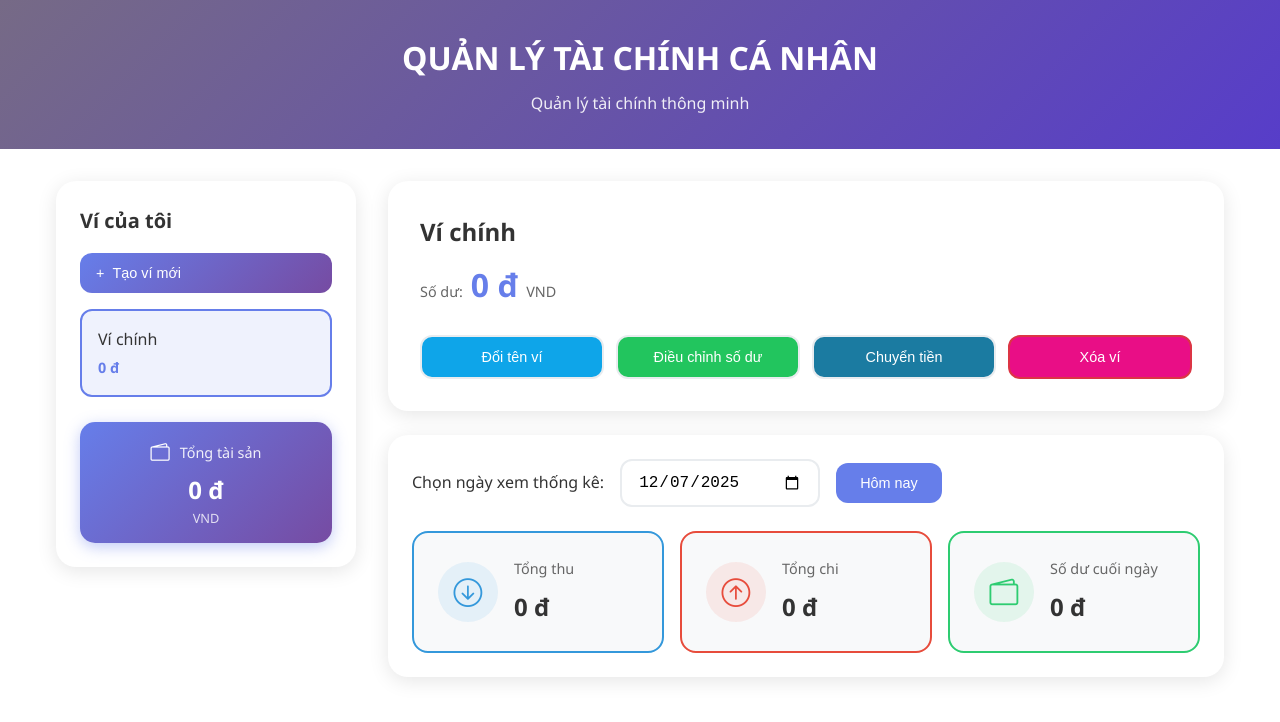
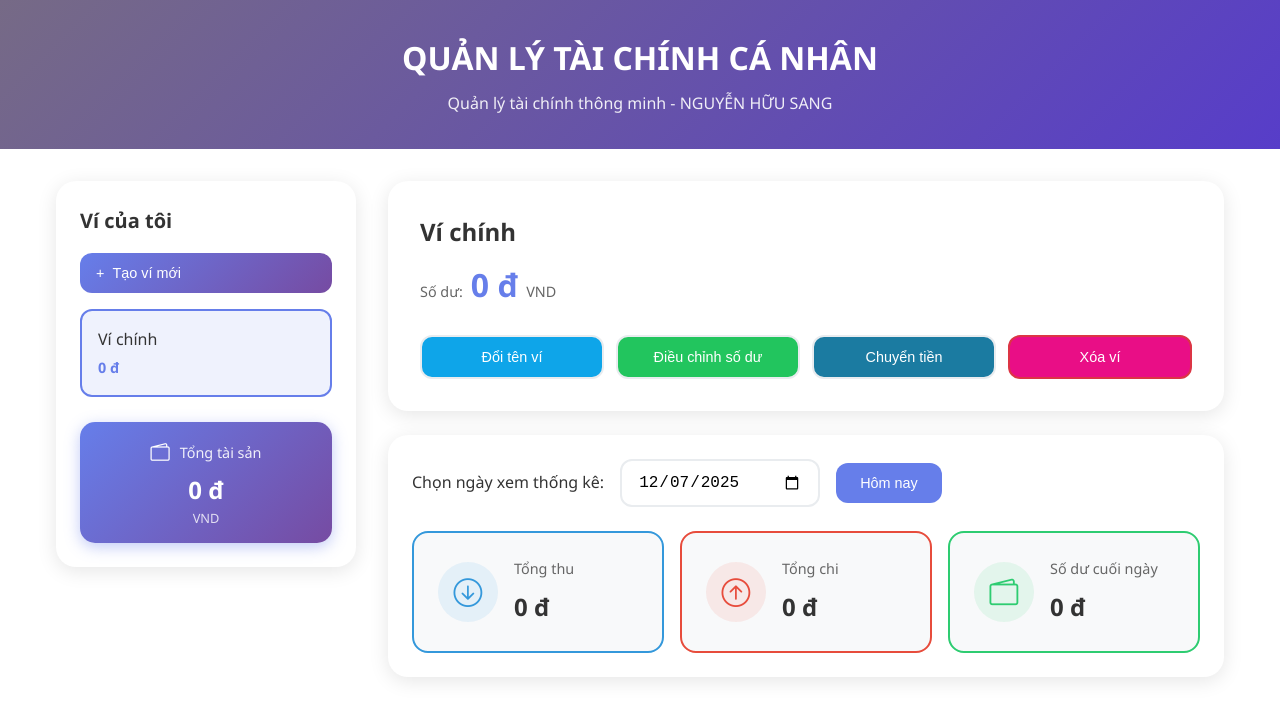
Before and after one commit to HuuSang2002/QuanLyChiTieu, a plain HTML site: page index.html in a window 1280 px wide. Shown: the top 722 px of the page. Drawn offline with nearby package versions, Linux system fonts and the light colour scheme.

Commit message:
CapNhat_07_12_2025_Ban02

```diff
--- a/index.html
+++ b/index.html
@@ -23,7 +23,7 @@
                     style="font-family: 'Segoe UI', Tahoma, Geneva, Verdana, sans-serif; font-weight: bold;">
                     QUẢN LÝ TÀI CHÍNH CÁ NHÂN
                 </h1>
-                <p class="app-subtitle">Quản lý tài chính thông minh</p>
+                <p class="app-subtitle">Quản lý tài chính thông minh - NGUYỄN HỮU SANG</p>
             </div>
         </header>
 
```
